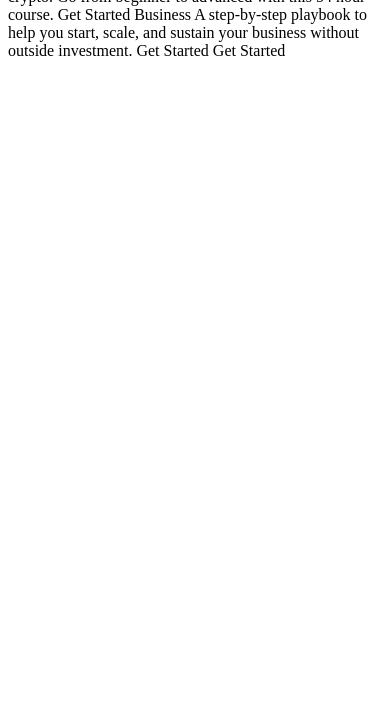
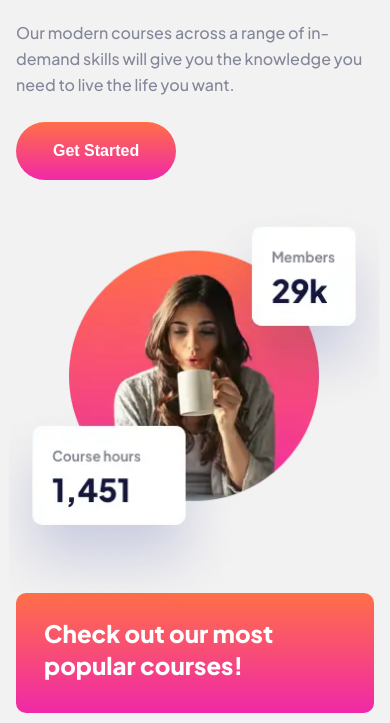
Before and after one commit to mihalymarcell86/skilled-elearning-landing-page, a plain HTML site: page index.html in a window 390 px wide. Shown: the part 218-941 px from the top of the page. Before the commit the page ends 844 px from the top, so only its background shows below. Drawn offline with Linux system fonts and the light colour scheme.

Commit message:
mobile layout

```diff
--- a/index.html
+++ b/index.html
@@ -1,52 +1,112 @@
 <!DOCTYPE html>
 <html lang="en">
   <head>
-  <meta charset="UTF-8">
-  <meta name="viewport" content="width=device-width, initial-scale=1.0">
+    <meta charset="UTF-8" />
+    <meta name="viewport" content="width=device-width, initial-scale=1.0" />
 
-  <link rel="icon" type="image/png" sizes="32x32" href="./assets/favicon-32x32.png">
+    <link rel="preconnect" href="https://fonts.googleapis.com" />
+    <link rel="preconnect" href="https://fonts.gstatic.com" crossorigin />
+    <link
+      href="https://fonts.googleapis.com/css2?family=Plus+Jakarta+Sans:wght@500;700;800&display=swap"
+      rel="stylesheet"
+    />
+    <link
+      rel="icon"
+      type="image/png"
+      sizes="32x32"
+      href="./assets/favicon-32x32.png"
+    />
+    <link rel="stylesheet" href="styles/style.css" />
 
     <title>Frontend Mentor | Skilled e-learning landing page</title>
   </head>
   <body>
-
-  Get Started
-
-  Maximize skill, minimize budget
-
-  Our modern courses across a range of in-demand skills will give you the
-  knowledge you need to live the life you want.
-
-  Get Started
-
-  Check out our most popular courses!
-
-  Animation
+    <header class="header">
+      <img src="./assets/logo-dark.svg" alt="skilled logo" class="site-logo" />
+      <button class="button">Get Started</button>
+    </header>
+    <main class="main">
+      <section class="top-section">
+        <div class="top__text-content">
+          <h1 class="top__heading">Maximize skill, minimize budget</h1>
+          <p class="paragraph">
+            Our modern courses across a range of in-demand skills will give you
+            the knowledge you need to live the life you want.
+          </p>
+          <button class="button button--warm">Get Started</button>
+        </div>
+        <div class="hero-img-wrapper">
+          <picture>
+            <source
+              type="image/webp"
+              srcset="./assets/image-hero-mobile.webp"
+            />
+            <img
+              src="./assets/image-hero-mobile.png"
+              alt="Woman blowing on a mug of hot drink. Members: 29k, course hours: 1451"
+            />
+          </picture>
+        </div>
+      </section>
+      <section class="courses">
+        <h2 class="courses__heading">Check out our most popular courses!</h2>
+        <div class="courses__course">
+          <img src="./assets/icon-animation.svg" alt="" class="course__logo" />
+          <h3 class="course__title">Animation</h3>
+          <p class="paragraph">
             Learn the latest animation techniques to create stunning motion
             design and captivate your audience.
-  Get Started
-
-  Design
-  Create beautiful, usable interfaces to help shape the future of
-  how the web looks.
-  Get Started
-
-  Photography
+          </p>
+          <a href="#" class="course__link">Get Started</a>
+        </div>
+        <div class="courses__course">
+          <img src="./assets/icon-design.svg" alt="" class="course__logo" />
+          <h3 class="course__title">Design</h3>
+          <p class="paragraph">
+            Create beautiful, usable interfaces to help shape the future of how
+            the web looks.
+          </p>
+          <a href="#">Get Started</a>
+        </div>
+        <div class="courses__course">
+          <img
+            src="./assets/icon-photography.svg"
+            alt=""
+            class="course__logo"
+          />
+          <h3 class="course__title">Photography</h3>
+          <p class="paragraph">
             Explore critical fundamentals like lighting, composition, and focus
             to capture exceptional photos.
+          </p>
+          <a href="#">Get Started</a>
+        </div>
+        <div class="courses__course">
+          <img src="./assets/icon-crypto.svg" alt="" class="course__logo" />
+          <h3 class="course__title">Crypto</h3>
+          <p class="paragraph">
+            All you need to know to get started investing in crypto. Go from
+            beginner to advanced with this 54 hour course.
+          </p>
+          <a href="#">Get Started</a>
+        </div>
+        <div class="courses__course">
+          <img src="./assets/icon-business.svg" alt="" class="course__logo" />
+          <h3 class="course__title">Business</h3>
+          <p class="paragraph">
+            A step-by-step playbook to help you start, scale, and sustain your
+            business without outside investment.
+          </p>
+          <a href="#">Get Started</a>
+        </div>
+      </section>
+    </main>
+    <footer class="footer">
+      <img src="./assets/logo-light.svg" alt="skilled logo" /><button
+        class="button button--cold"
+      >
         Get Started
-
-  Crypto
-  All you need to know to get started investing in crypto. Go from beginner
-  to advanced with this 54 hour course.
-  Get Started
-
-  Business
-  A step-by-step playbook to help you start, scale, and sustain your business
-  without outside investment.
-  Get Started
-
-  Get Started
-
+      </button>
+    </footer>
   </body>
 </html>
--- /dev/null
+++ b/styles/style.scss
@@ -0,0 +1,136 @@
+@use "utilities/global" as *;
+
+@include setup;
+
+body {
+  font-family: $font-jakarta;
+  background-color: hsl(0, 0%, 95%);
+  overflow-x: hidden;
+}
+
+a {
+  &:any-link {
+    @include setFont(rem(18px), 28px, 700);
+    text-decoration: none;
+    color: color(sasquatch-socks);
+  }
+  &:hover {
+    color: color(carnation-pink);
+  }
+}
+
+.header {
+  padding: rem(16px) rem(16px) 0;
+  display: flex;
+  justify-content: space-between;
+  align-items: center;
+  margin-bottom: rem(38px);
+}
+
+.site-logo {
+  width: rem(89px);
+}
+
+.button {
+  @include setFont(rem(16px), 28px, 700);
+  color: color(white);
+  background-color: color(yankees-blue);
+  padding: em(10px, 16px) em(24px, 16px);
+  border: 0;
+  border-radius: 28px;
+  cursor: pointer;
+  &:hover {
+    background-color: color(dark-blue-gray);
+  }
+}
+
+.button--warm {
+  padding: em(15px, 16px) em(37px, 16px);
+  border-radius: 31.5px;
+  background-image: $gradient-warm;
+  &:hover {
+    background-image: $gradient-warm-hover;
+  }
+}
+
+.button--cold {
+  background-image: $gradient-cold;
+  &:hover {
+    background-image: $gradient-cold-hover;
+  }
+}
+
+.main {
+  padding-inline: rem(16px);
+  padding-bottom: rem(40px);
+}
+
+.top-section {
+  display: flex;
+  flex-direction: column;
+  align-items: center;
+}
+
+.top__text-content {
+  margin-bottom: rem(46px);
+}
+
+.top__heading {
+  @include setFont(rem(40px), 50px, 800);
+  color: color(yankees-blue);
+  margin-bottom: em(36px, 40px);
+}
+
+.paragraph {
+  @include setFont(rem(16px), 26px, 500);
+  color: color(roman-silver);
+  margin-bottom: em(24px, 16px);
+}
+
+.hero-img-wrapper {
+  width: rem(327px);
+  height: rem(301px);
+  margin-bottom: rem(66px);
+  img {
+    width: 430px;
+    height: 405px;
+    margin-left: -53px;
+    margin-top: -19px;
+  }
+}
+
+.courses__heading {
+  @include setFont(rem(24px), 32px, 800);
+  padding: em(24px, 24px) em(28px, 24px) em(32px, 24px);
+  background-image: $gradient-warm;
+  color: color(white);
+  border-radius: 10px;
+  margin-bottom: em(40px, 24px);
+}
+
+.courses__course {
+  background: color(white);
+  box-shadow: 0px 25px 50px rgba(6, 22, 141, 0.0442381);
+  border-radius: 10px;
+  padding: 0 rem(28px) rem(32px);
+  margin-bottom: rem(40px);
+  position: relative;
+}
+
+.course__logo {
+  transform: translateY(-24px);
+}
+
+.course__title {
+  @include setFont(rem(20px), 25px, 800);
+  color: color(yankees-blue);
+  margin-bottom: em(16px, 20px);
+}
+
+.footer {
+  background-color: color(yankees-blue);
+  padding: rem(36px) rem(16px);
+  display: flex;
+  justify-content: space-between;
+  align-items: center;
+}
--- /dev/null
+++ b/styles/utilities/_functions.scss
@@ -0,0 +1,119 @@
+@use "sass:math";
+@use "variables" as *;
+
+@function color($colorName) {
+  @return map-get($colors, $colorName);
+}
+
+// Reset
+@mixin setup {
+  :root {
+    font-size: math.div($REM, 16) * 1em;
+  }
+
+  *,
+  *::before,
+  *::after {
+    box-sizing: border-box;
+    margin: 0;
+    padding: 0;
+  }
+}
+
+$units: 1cm, 1mm, 1Q, 1in, 1pc, 1pt, 1px, 1em, 1ex, 1ch, 1rem, 1vw, 1vh, 1vmin,
+  1vmax, 1%;
+
+//Unit conversion table (unit | px)
+$unit-table: (
+  px: 1,
+  in: 96,
+  pc: 16,
+  pt: math.div(96, 72),
+  cm: 37.8,
+  mm: 3.78,
+  Q: math.div(37.8, 40),
+  rem: $REM,
+);
+
+// Unit conversion
+
+@function strip-unit($value) {
+  @if unitless($value) {
+    @return $value;
+  }
+  @each $unit in $units {
+    @if unit($value) == unit($unit) {
+      @return math.div($value, $unit);
+    }
+  }
+  @error "Invalid unit!";
+  @return null;
+}
+
+@function convertUnit($value, $to) {
+  $thisUnit: unit($value);
+  @if $thisUnit == em {
+    @error "Conversion not supported!";
+    @return $value;
+  }
+  @if $thisUnit == $to {
+    @return $value;
+  }
+  $inpx: strip-unit($value) * map-get($unit-table, $thisUnit);
+  $converted: math.div($inpx, map-get($unit-table, $to));
+  @each $unit in $units {
+    //convert string to number
+    @if unit($unit) == $to {
+      $to: $unit;
+    }
+  }
+  @if type-of($to) != number {
+    @error "Ivalid unit! Conversion failed.";
+    @return $value;
+  }
+  @return $converted * $to;
+}
+
+@function rem($px) {
+  @return convertUnit($px, rem);
+}
+
+@function em($value, $context) {
+  @if unit($value) == em or unit($context) == em {
+    @error "Ivalid unit! Conversion failed.";
+    @return $value;
+  }
+  @if unit($value) != px {
+    $value: convertUnit($value, px);
+  }
+  @if unit($context) != px {
+    $context: convertUnit($context, px);
+  }
+  @return math.div($value, $context) * 1em;
+}
+
+//Font setter
+@mixin setFont($font-size, $line-height, $font-weight: false) {
+  @if unit($font-size) == "px" {
+    font-size: rem($font-size);
+  } @else if unit($font-size) == "rem" {
+    font-size: $font-size;
+  } @else {
+    @error "Invalid unit!";
+  }
+
+  @if unitless($line-height) {
+    line-height: math.div(
+      $line-height,
+      strip-unit(convertUnit($font-size, px))
+    );
+  } @else if unit($line-height) == "px" {
+    line-height: math.div($line-height, convertUnit($font-size, px));
+  } @else {
+    @error "Invalid unit!";
+  }
+
+  @if $font-weight {
+    font-weight: $font-weight;
+  }
+}
--- /dev/null
+++ b/styles/utilities/_global.scss
@@ -0,0 +1,3 @@
+@forward "variables";
+@forward "functions";
+@forward "sass:math";
--- /dev/null
+++ b/styles/utilities/_variables.scss
@@ -0,0 +1,38 @@
+$REM: 16;
+$font-jakarta: "Plus Jakarta Sans", sans-serif;
+$breakpoint: undefined;
+
+$colors: (
+  dark-blue-gray: hsl(234, 25%, 52%),
+  yankees-blue: hsl(233, 54%, 16%),
+  roman-silver: hsl(232, 10%, 56%),
+  sasquatch-socks: hsl(341, 92%, 62%),
+  carnation-pink: hsl(341, 100%, 83%),
+  white: hsl(0, 0%, 100%),
+);
+
+$gradient-warm: linear-gradient(
+  180deg,
+  hsl(13, 100%, 64%) 0.04%,
+  hsl(322, 87%, 55%) 100%
+);
+
+$gradient-warm-hover: linear-gradient(
+    0deg,
+    hsla(0, 0%, 100%, 0.502),
+    hsla(0, 0%, 100%, 0.502)
+  ),
+  linear-gradient(180deg, hsl(13, 100%, 64%) 0%, hsl(322, 87%, 55%) 100%);
+
+$gradient-cold: linear-gradient(
+  180deg,
+  hsl(237, 100%, 64%) 0%,
+  hsl(322, 87%, 55%) 99.92%
+);
+
+$gradient-cold-hover: linear-gradient(
+    0deg,
+    hsla(0, 0%, 100%, 0.502),
+    hsla(0, 0%, 100%, 0.5)
+  ),
+  linear-gradient(180deg, hsl(237, 100%, 64%) -54.32%, hsl(322, 87%, 55%) 100%);
```
Also changed, not shown: styles/style.css (added), 1 other file. Lines whose indentation alone changed are shown as unchanged.
